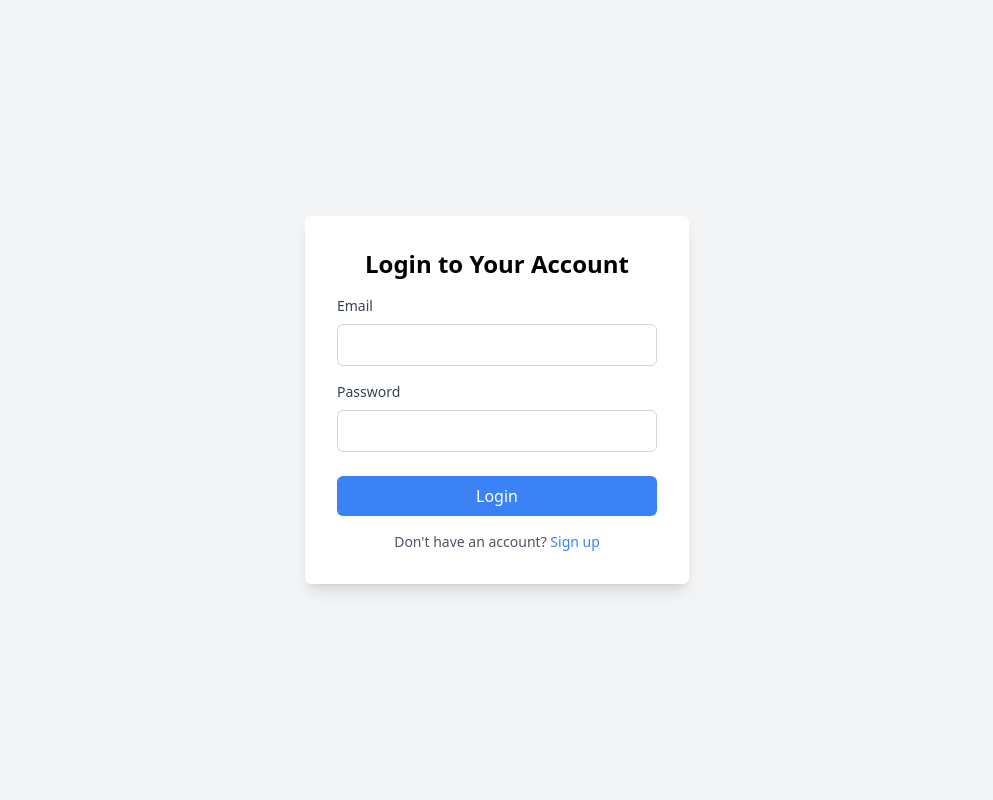
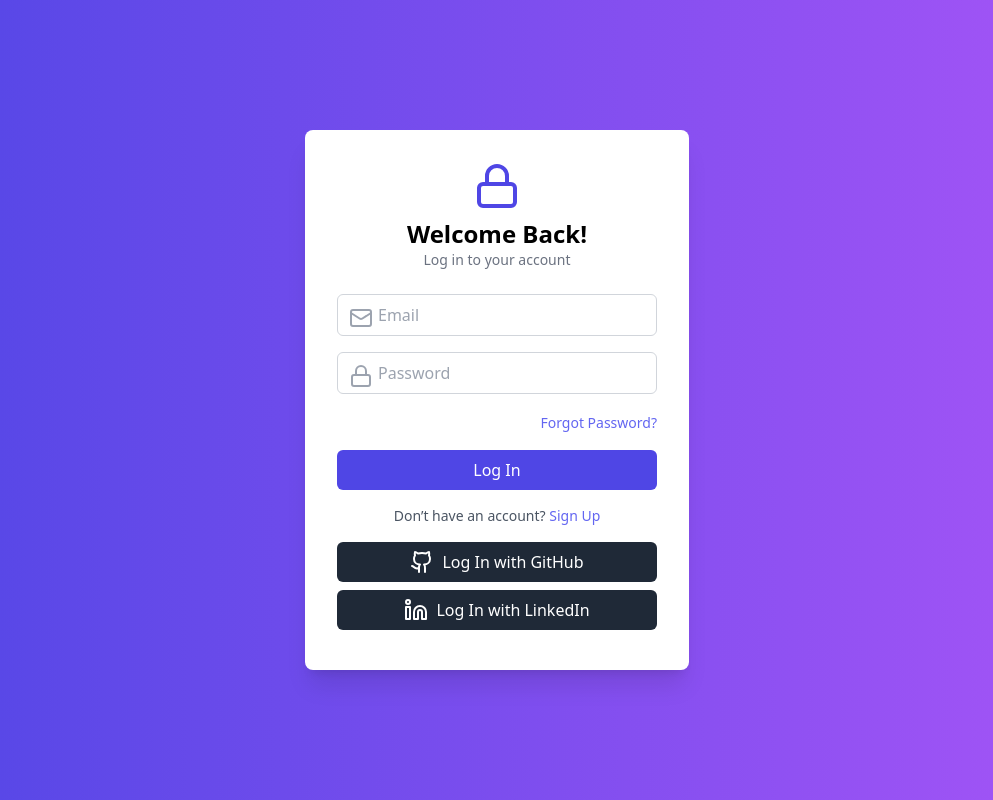
Before and after one commit to fabriceCODER/ukuri, a Next.js app in the folder frontend/: page /login in a window 1280 px wide. Shown: the whole page, without its empty margins (143-1136 px from the left). Built offline with nearby package versions, Linux system fonts and the light colour scheme.

Commit message:
feat: Authentication integration

```diff
--- a/frontend/app/login/page.tsx
+++ b/frontend/app/login/page.tsx
@@ -1,14 +1,15 @@
 "use client";
 import React, { useState } from "react";
-import { useRouter } from "next/navigation"; // ✅ Correct import for App Router
-import Spinner from "@/components/common/Spinner";
+import { useRouter } from "next/navigation";
+import { Mail, Lock, Github,LinkedinIcon, Loader2 } from "lucide-react";
+import { motion } from "framer-motion";
 
 const Login = () => {
-    const [email, setEmail] = useState<string>("");
-    const [password, setPassword] = useState<string>("");
-    const [isLoading, setIsLoading] = useState<boolean>(false);
+    const [email, setEmail] = useState("");
+    const [password, setPassword] = useState("");
+    const [isLoading, setIsLoading] = useState(false);
     const [error, setError] = useState<string | null>(null);
-    const router = useRouter(); // Now correctly imported
+    const router = useRouter();
 
     const handleSubmit = async (e: React.FormEvent) => {
         e.preventDefault();
@@ -22,11 +23,10 @@ const Login = () => {
             });
 
             const data = await response.json();
-
             if (response.ok) {
-                router.push("/dashboard"); // ✅ Redirect on successful login
+                router.push("/dashboard");
             } else {
-                setError(data?.message || "Login failed. Please try again.");
+                setError(data?.message || "Invalid credentials. Please try again.");
             }
         } catch (err) {
             setError("Something went wrong. Please try again later.");
@@ -36,57 +36,86 @@ const Login = () => {
     };
 
     return (
-        <div className="flex justify-center items-center min-h-screen bg-gray-100">
-            <div className="bg-white p-8 rounded-md shadow-lg w-full sm:w-96">
-                <h2 className="text-2xl font-bold text-center mb-4">Login to Your Account</h2>
+        <div className="flex justify-center items-center min-h-screen bg-gradient-to-r from-indigo-600 to-purple-500 p-4">
+            <motion.div
+                initial={{ opacity: 0, y: -20 }}
+                animate={{ opacity: 1, y: 0 }}
+                className="bg-white p-8 rounded-lg shadow-xl w-full sm:w-96"
+            >
+                <div className="text-center mb-6">
+                    <Lock className="w-12 h-12 mx-auto text-indigo-600" />
+                    <h2 className="text-2xl font-bold mt-2">Welcome Back!</h2>
+                    <p className="text-gray-500 text-sm">Log in to your account</p>
+                </div>
 
-                {error && <div className="bg-red-500 text-white p-2 mb-4 rounded">{error}</div>}
+                {error && (
+                    <motion.div
+                        initial={{ opacity: 0 }}
+                        animate={{ opacity: 1 }}
+                        className="bg-red-500 text-white text-center p-2 mb-4 rounded"
+                    >
+                        {error}
+                    </motion.div>
+                )}
 
                 <form onSubmit={handleSubmit}>
-                    <div className="mb-4">
-                        <label htmlFor="email" className="block text-sm font-medium text-gray-700">Email</label>
+                    <div className="mb-4 relative">
+                        <Mail className="absolute left-3 top-3 text-gray-400" />
                         <input
                             type="email"
-                            id="email"
-                            name="email"
+                            placeholder="Email"
                             value={email}
                             onChange={(e) => setEmail(e.target.value)}
-                            className="mt-2 p-2 w-full border border-gray-300 rounded-md"
+                            className="pl-10 p-2 w-full border border-gray-300 rounded-md focus:ring focus:ring-indigo-200"
                             required
                         />
                     </div>
 
-                    <div className="mb-6">
-                        <label htmlFor="password" className="block text-sm font-medium text-gray-700">Password</label>
+                    <div className="mb-4 relative">
+                        <Lock className="absolute left-3 top-3 text-gray-400" />
                         <input
                             type="password"
-                            id="password"
-                            name="password"
+                            placeholder="Password"
                             value={password}
                             onChange={(e) => setPassword(e.target.value)}
-                            className="mt-2 p-2 w-full border border-gray-300 rounded-md"
+                            className="pl-10 p-2 w-full border border-gray-300 rounded-md focus:ring focus:ring-indigo-200"
                             required
                         />
                     </div>
 
-                    <div className="mb-4 flex justify-between items-center">
+                    <div className="mb-4 text-right">
+                        <a href="/forgot-password" className="text-sm text-indigo-500 hover:underline">
+                            Forgot Password?
+                        </a>
+                    </div>
+
+                    <button
+                        type="submit"
+                        className="w-full flex items-center justify-center bg-indigo-600 text-white p-2 rounded-md hover:bg-indigo-700 transition"
+                        disabled={isLoading}
+                    >
+                        {isLoading ? <Loader2 className="animate-spin" /> : "Log In"}
+                    </button>
+
+                    <p className="text-center text-sm text-gray-600 mt-4">
+                        Don’t have an account?{" "}
+                        <a href="/signup" className="text-indigo-500 hover:underline">Sign Up</a>
+                    </p>
+
+                    <div className="mt-4">
                         <button
-                            type="submit"
-                            className="w-full bg-blue-500 text-white p-2 rounded-md hover:bg-blue-600"
-                            disabled={isLoading}
-                        >
-                            {isLoading ? <Spinner /> : "Login"}
+                            className="w-full flex items-center justify-center bg-gray-800 text-white p-2 rounded-md hover:bg-gray-900 transition mb-2">
+                            <Github className="mr-2"/>
+                            Log In with GitHub
+                        </button>
+                        <button
+                            className="w-full flex items-center justify-center bg-gray-800 text-white p-2 rounded-md hover:bg-gray-900 transition mb-2">
+                            <LinkedinIcon className="mr-2"/>
+                            Log In with LinkedIn
                         </button>
                     </div>
                 </form>
-
-                <p className="text-center text-sm text-gray-600">
-                    Don&#39;t have an account?{" "}
-                    <a href="/signup" className="text-blue-500 hover:underline">
-                        Sign up
-                    </a>
-                </p>
-            </div>
+            </motion.div>
         </div>
     );
 };
--- a/frontend/app/signup/page.tsx
+++ b/frontend/app/signup/page.tsx
@@ -1,13 +1,14 @@
-"use client"
+"use client";
 import React, { useState } from "react";
 import { useRouter } from "next/navigation";
-import Spinner from "@/components/common/Spinner";
+import { Mail, Lock, User, Github, Linkedin, Loader2 } from "lucide-react";
+import { motion } from "framer-motion";
 
 const Signup = () => {
-    const [email, setEmail] = useState<string>("");
-    const [password, setPassword] = useState<string>("");
-    const [confirmPassword, setConfirmPassword] = useState<string>("");
-    const [isLoading, setIsLoading] = useState<boolean>(false);
+    const [email, setEmail] = useState("");
+    const [password, setPassword] = useState("");
+    const [confirmPassword, setConfirmPassword] = useState("");
+    const [isLoading, setIsLoading] = useState(false);
     const [error, setError] = useState<string | null>(null);
     const router = useRouter();
 
@@ -24,16 +25,12 @@ const Signup = () => {
         try {
             const response = await fetch("/api/auth/signup", {
                 method: "POST",
-                headers: {
-                    "Content-Type": "application/json",
-                },
+                headers: { "Content-Type": "application/json" },
                 body: JSON.stringify({ email, password }),
             });
 
             const data = await response.json();
-
             if (response.ok) {
-                // Redirect to login page after successful signup
                 router.push("/login");
             } else {
                 setError(data?.message || "Signup failed. Please try again.");
@@ -46,70 +43,92 @@ const Signup = () => {
     };
 
     return (
-        <div className="flex justify-center items-center min-h-screen bg-gray-100">
-            <div className="bg-white p-8 rounded-md shadow-lg w-full sm:w-96">
-                <h2 className="text-2xl font-bold text-center mb-4">Create a New Account</h2>
+        <div className="flex justify-center items-center min-h-screen bg-gradient-to-r from-blue-500 to-indigo-600 p-4">
+            <motion.div
+                initial={{ opacity: 0, y: -20 }}
+                animate={{ opacity: 1, y: 0 }}
+                className="bg-white p-8 rounded-lg shadow-xl w-full sm:w-96"
+            >
+                <div className="text-center mb-6">
+                    <User className="w-12 h-12 mx-auto text-blue-500" />
+                    <h2 className="text-2xl font-bold mt-2">Create an Account</h2>
+                    <p className="text-gray-500 text-sm">Join us and start your journey!</p>
+                </div>
 
-                {error && <div className="bg-red-500 text-white p-2 mb-4 rounded">{error}</div>}
+                {error && (
+                    <motion.div
+                        initial={{ opacity: 0 }}
+                        animate={{ opacity: 1 }}
+                        className="bg-red-500 text-white text-center p-2 mb-4 rounded"
+                    >
+                        {error}
+                    </motion.div>
+                )}
 
                 <form onSubmit={handleSubmit}>
-                    <div className="mb-4">
-                        <label htmlFor="email" className="block text-sm font-medium text-gray-700">Email</label>
+                    <div className="mb-4 relative">
+                        <Mail className="absolute left-3 top-3 text-gray-400" />
                         <input
                             type="email"
-                            id="email"
-                            name="email"
+                            placeholder="Email"
                             value={email}
                             onChange={(e) => setEmail(e.target.value)}
-                            className="mt-2 p-2 w-full border border-gray-300 rounded-md"
+                            className="pl-10 p-2 w-full border border-gray-300 rounded-md focus:ring focus:ring-blue-200"
                             required
                         />
                     </div>
 
-                    <div className="mb-4">
-                        <label htmlFor="password" className="block text-sm font-medium text-gray-700">Password</label>
+                    <div className="mb-4 relative">
+                        <Lock className="absolute left-3 top-3 text-gray-400" />
                         <input
                             type="password"
-                            id="password"
-                            name="password"
+                            placeholder="Password"
                             value={password}
                             onChange={(e) => setPassword(e.target.value)}
-                            className="mt-2 p-2 w-full border border-gray-300 rounded-md"
+                            className="pl-10 p-2 w-full border border-gray-300 rounded-md focus:ring focus:ring-blue-200"
                             required
                         />
                     </div>
 
-                    <div className="mb-6">
-                        <label htmlFor="confirmPassword" className="block text-sm font-medium text-gray-700">Confirm Password</label>
+                    <div className="mb-6 relative">
+                        <Lock className="absolute left-3 top-3 text-gray-400" />
                         <input
                             type="password"
-                            id="confirmPassword"
-                            name="confirmPassword"
+                            placeholder="Confirm Password"
                             value={confirmPassword}
                             onChange={(e) => setConfirmPassword(e.target.value)}
-                            className="mt-2 p-2 w-full border border-gray-300 rounded-md"
+                            className="pl-10 p-2 w-full border border-gray-300 rounded-md focus:ring focus:ring-blue-200"
                             required
                         />
                     </div>
 
-                    <div className="mb-4 flex justify-between items-center">
+                    <button
+                        type="submit"
+                        className="w-full flex items-center justify-center bg-blue-500 text-white p-2 rounded-md hover:bg-blue-600 transition"
+                        disabled={isLoading}
+                    >
+                        {isLoading ? <Loader2 className="animate-spin" /> : "Sign Up"}
+                    </button>
+
+                    <p className="text-center text-sm text-gray-600 mt-4">
+                        Already have an account?{" "}
+                        <a href="/login" className="text-blue-500 hover:underline">Login</a>
+                    </p>
+
+                    <div className="mt-4">
                         <button
-                            type="submit"
-                            className="w-full bg-blue-500 text-white p-2 rounded-md hover:bg-blue-600"
-                            disabled={isLoading}
-                        >
-                            {isLoading ? <Spinner /> : "Sign Up"}
+                            className="w-full flex items-center justify-center bg-gray-800 text-white p-2 rounded-md hover:bg-gray-900 transition">
+                            <Github className="mr-2"/>
+                            Sign Up with GitHub
+                        </button>
+                        <button
+                            className="w-full my-2 flex items-center justify-center bg-gray-800 text-white p-2 rounded-md hover:bg-gray-900 transition">
+                            <Linkedin className="mr-2"/>
+                            Sign Up with LinkedIn
                         </button>
                     </div>
                 </form>
-
-                <p className="text-center text-sm text-gray-600">
-                    Already have an account?{" "}
-                    <a href="/login" className="text-blue-500 hover:underline">
-                        Login
-                    </a>
-                </p>
-            </div>
+            </motion.div>
         </div>
     );
 };
--- a/frontend/package.json
+++ b/frontend/package.json
@@ -16,6 +16,7 @@
     "react": "^19.0.0",
     "react-dom": "^19.0.0",
     "react-hook-form": "^7.54.2",
+    "react-hot-toast": "^2.5.2",
     "react-icons": "^5.5.0"
   },
   "devDependencies": {
```
Also changed, not shown: 1 other file (tests, documents, lock files or other folders).
